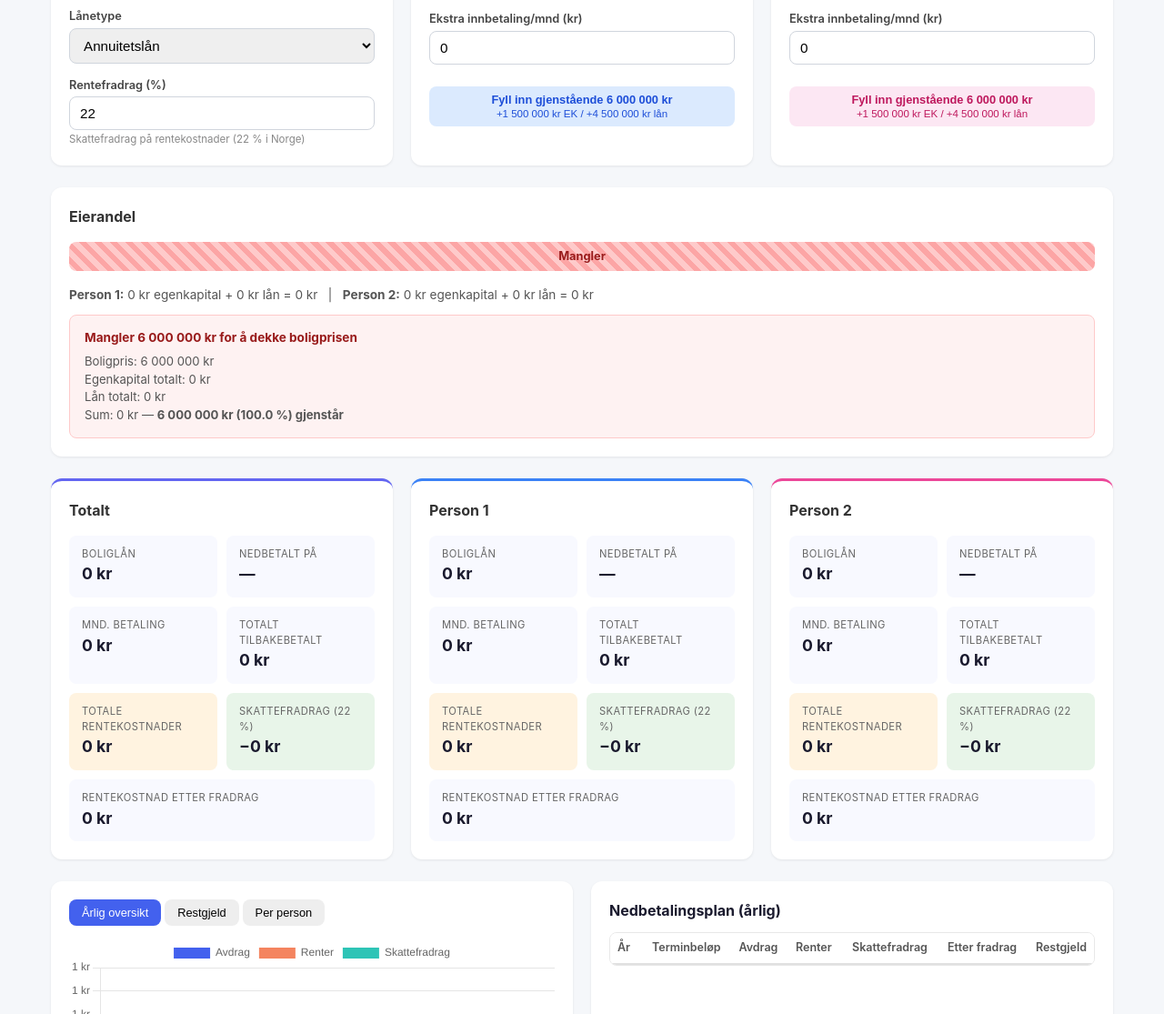
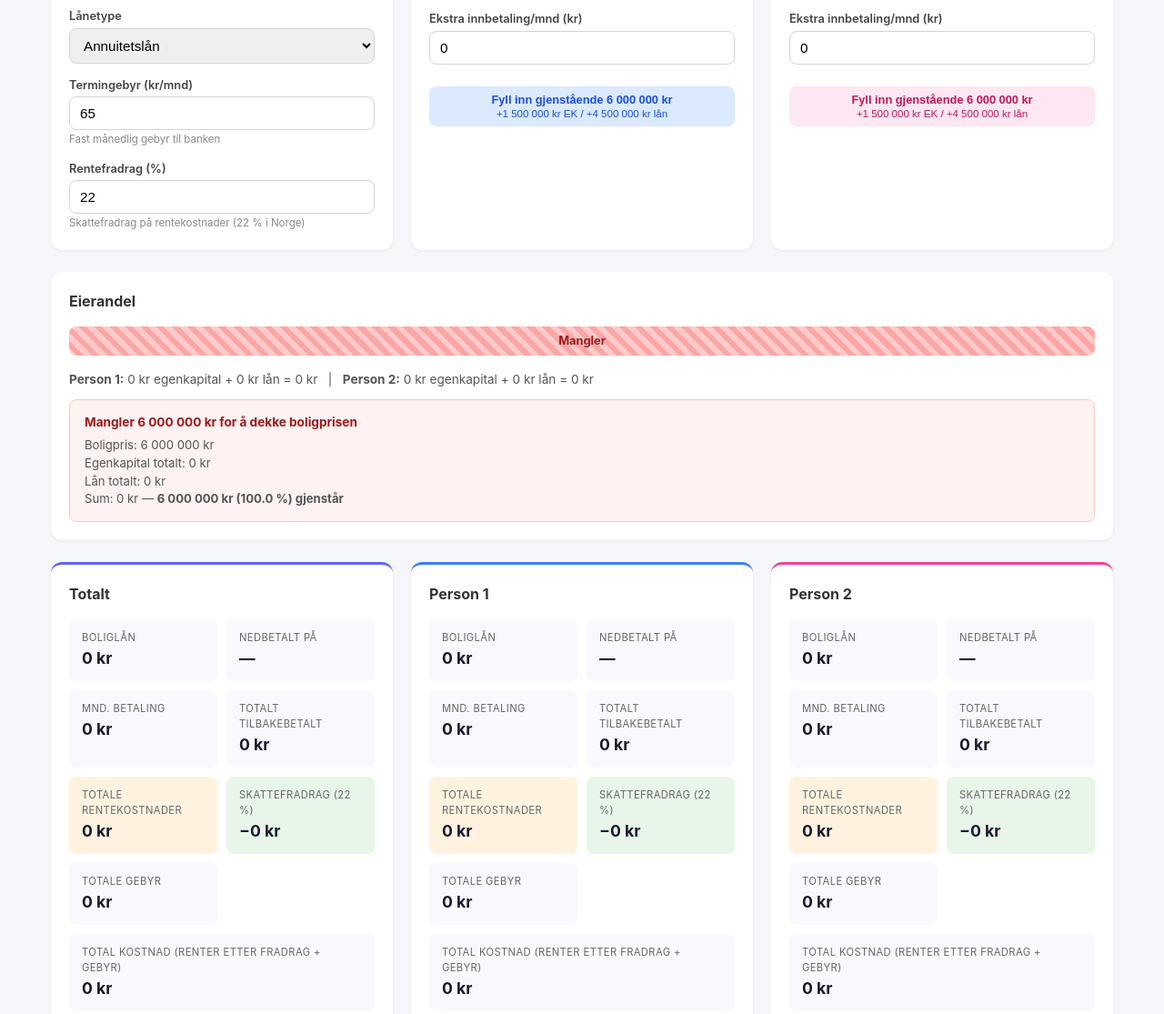
Before and after one commit to ErikSteLarsen/renter-og-lan, a plain HTML site: page index.html in a window 1280 px wide. Shown: the part 406-1521 px from the top of the page at 91% size. Drawn offline with nearby package versions, Linux system fonts and the light colour scheme.

Commit message:
Legg til termingebyr (65 kr/mnd) i låneberegningen
Månedlig gebyr legges til i terminbeløp, vises som totale gebyr
i oppsummeringen, og inkluderes i totalt tilbakebetalt.

Co-Authored-By: Claude Opus 4.6 <noreply@anthropic.com>

```diff
--- a/index.html
+++ b/index.html
@@ -99,6 +99,11 @@
           <option value="annuitet">Annuitetslån</option>
           <option value="serie">Serielån</option>
         </select>
+      </div>
+      <div class="field">
+        <label for="fee">Termingebyr (kr/mnd)</label>
+        <input type="number" id="fee" value="65" min="0" step="5">
+        <div class="hint">Fast månedlig gebyr til banken</div>
       </div>
       <div class="field">
         <label for="taxRate">Rentefradrag (%)</label>
@@ -215,8 +220,8 @@ function monthlyRateFromEffective(effAnnual) {
   return Math.pow(1 + effAnnual, 1 / 12) - 1;
 }
 
-function calcLoan(principal, r, nMonths, type, extraMonthly) {
-  if (principal <= 0) return { months: [], totalInterest: 0 };
+function calcLoan(principal, r, nMonths, type, extraMonthly, fee) {
+  if (principal <= 0) return { months: [], totalInterest: 0, totalFees: 0 };
   const months = [];
   let balance = principal;
   let totalInterest = 0;
@@ -239,12 +244,12 @@ function calcLoan(principal, r, nMonths, type, extraMonthly) {
     }
     const extraPrinc = Math.min(extraMonthly, balance - princPay);
     princPay += Math.max(0, extraPrinc);
-    const payment = princPay + interest;
+    const payment = princPay + interest + fee;
     balance = Math.max(0, balance - princPay);
     totalInterest += interest;
-    months.push({ month: m, payment, principal: princPay, interest, balance });
+    months.push({ month: m, payment, principal: princPay, interest, fee, balance });
   }
-  return { months, totalInterest };
+  return { months, totalInterest, totalFees: months.length * fee };
 }
 
 function calculate() {
@@ -253,6 +258,7 @@ function calculate() {
   const years = parseInt(document.getElementById('years').value) || 1;
   const type = document.getElementById('type').value;
   const taxRate = parseFloat(document.getElementById('taxRate').value) / 100;
+  const fee = parseFloat(document.getElementById('fee').value) || 0;
 
   const name1 = document.getElementById('name1').value || 'Person 1';
   const name2 = document.getElementById('name2').value || 'Person 2';
@@ -336,9 +342,9 @@ function calculate() {
   const n = years * 12;
   const totalMortgage = loan1 + loan2;
 
-  const total = calcLoan(totalMortgage, r, n, type, extra1 + extra2);
-  const p1 = calcLoan(loan1, r, n, type, extra1);
-  const p2 = calcLoan(loan2, r, n, type, extra2);
+  const total = calcLoan(totalMortgage, r, n, type, extra1 + extra2, fee);
+  const p1 = calcLoan(loan1, r, n, type, extra1, fee);
+  const p2 = calcLoan(loan2, r, n, type, extra2, fee);
 
   function renderSummary(el, data, loanAmount) {
     const taxDed = data.totalInterest * taxRate;
@@ -366,7 +372,7 @@ function calculate() {
       </div>
       <div class="stat">
         <div class="label">${type === 'serie' ? 'Mnd. betaling (siste)' : 'Totalt tilbakebetalt'}</div>
-        <div class="value">${type === 'serie' ? fmt(lastPay) + ' kr' : fmt(loanAmount + costAfterTax) + ' kr'}</div>
+        <div class="value">${type === 'serie' ? fmt(lastPay) + ' kr' : fmt(loanAmount + costAfterTax + data.totalFees) + ' kr'}</div>
       </div>
       <div class="stat warn">
         <div class="label">Totale rentekostnader</div>
@@ -376,9 +382,13 @@ function calculate() {
         <div class="label">Skattefradrag (${(taxRate * 100).toFixed(0)} %)</div>
         <div class="value">−${fmt(taxDed)} kr</div>
       </div>
+      <div class="stat">
+        <div class="label">Totale gebyr</div>
+        <div class="value">${fmt(data.totalFees)} kr</div>
+      </div>
       <div class="stat full">
-        <div class="label">Rentekostnad etter fradrag</div>
-        <div class="value">${fmt(costAfterTax)} kr</div>
+        <div class="label">Total kostnad (renter etter fradrag + gebyr)</div>
+        <div class="value">${fmt(costAfterTax + data.totalFees)} kr</div>
       </div>
     `;
   }
```
